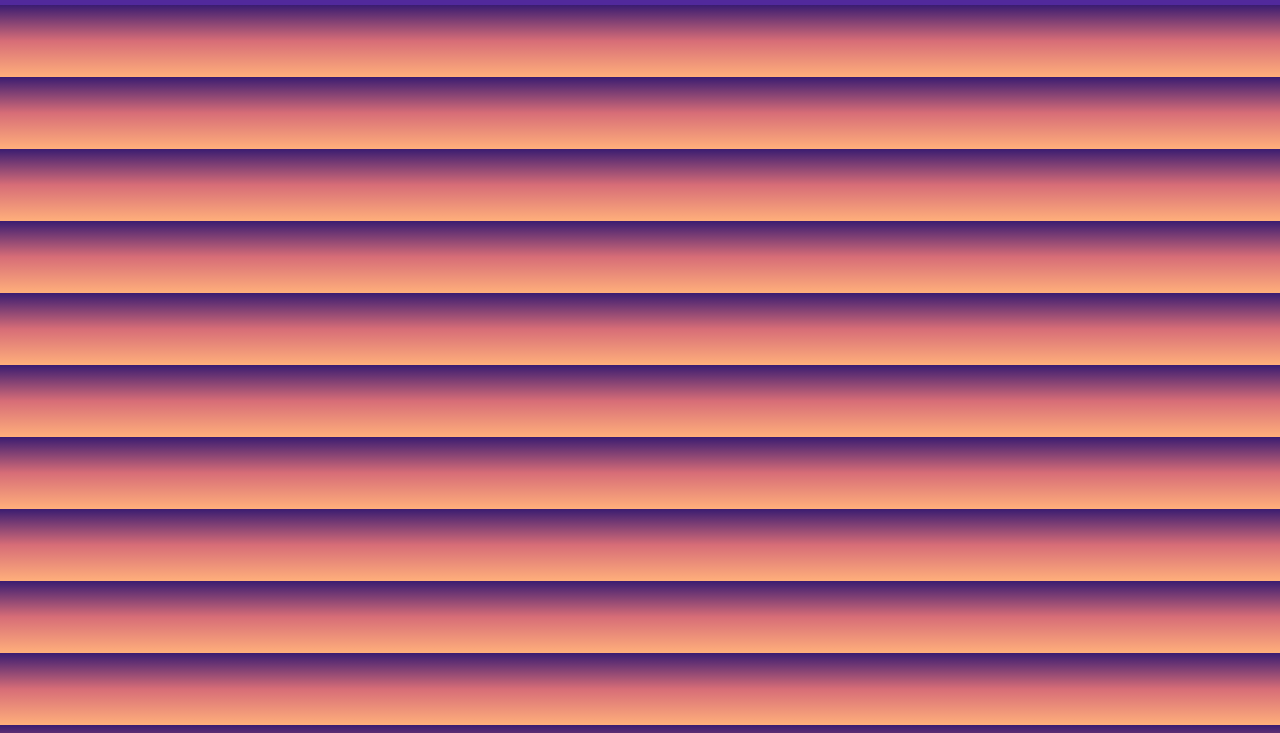
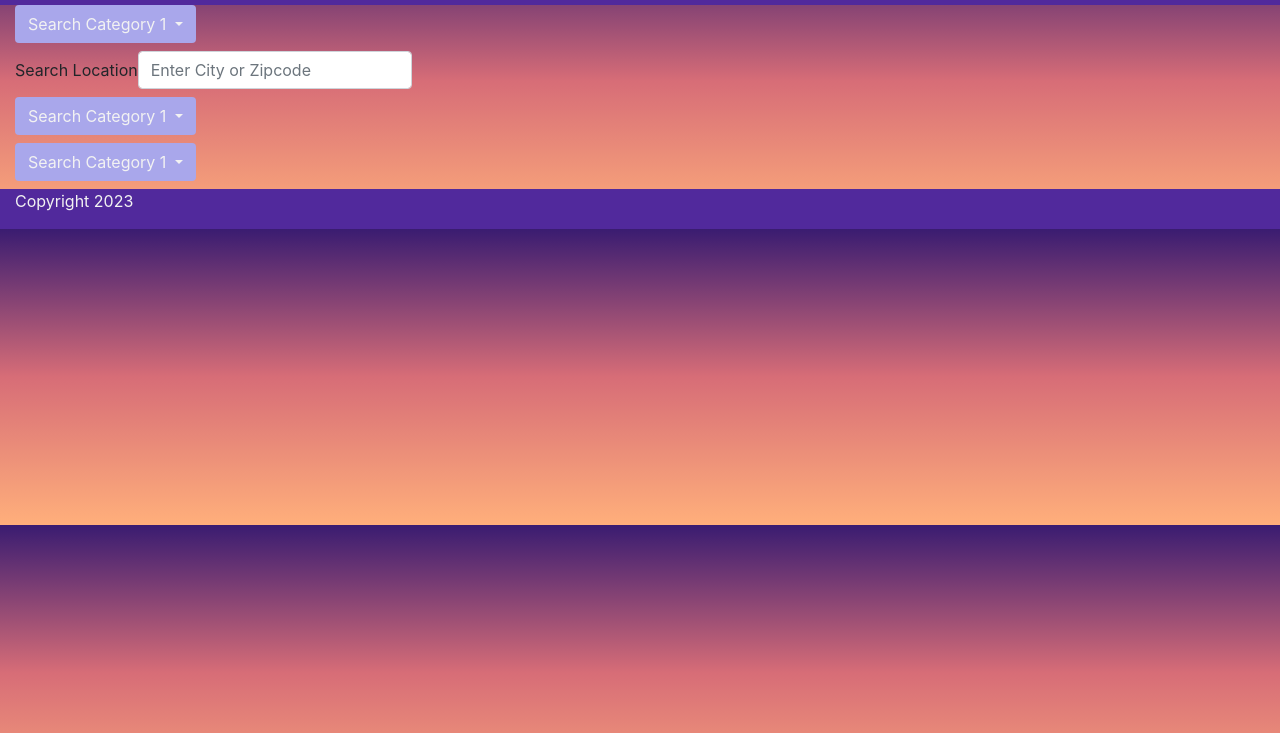
Before and after one commit to nKingchaos2284/fun-finder, a plain HTML site: page index.html in a window 1280 px wide. Shown: the part 67-800 px from the top of the page. Drawn offline with nearby package versions, Linux system fonts and the light colour scheme.

Commit message:
Added rough outline to Search area  with three dropdowns adn one text box, it is not fully implemented yet

```diff
--- a/assets/css/colors.css
+++ b/assets/css/colors.css
@@ -7,6 +7,7 @@
     --sunsetRed: #ea5768;
     --sunsetLightPurple: #a9a7eb;
     --sunsetDarkPurple: #7772b6;
+    --headerAndFooter: #51299c;
     --sunsetPink: #fb92b8;
     --light: #f2f2f2;
   }
@@ -32,6 +33,25 @@
 
   nav
   {
-    background: #51299c;
+    background: var(--headerAndFooter);
     color: var(--light);
   }
+
+  footer
+  {
+    color: var(--light);
+    background-color: var(--headerAndFooter);
+  }
+
+  .btn
+  {
+    /* temp colors for dropdown */
+    background-color: var(--sunsetDarkPurple);
+    color: var(--light);
+  }
+
+  .dropdown-toggle
+  {
+    background-color: var(--sunsetLightPurple);
+    color: var(--light);
+  }
--- a/assets/css/style.css
+++ b/assets/css/style.css
@@ -3,3 +3,16 @@
      align-self: right;
      display: flexbox;
 }
+
+footer
+{
+    align-content:center;
+    display: flexbox;
+    align-self: center;
+}
+
+.textSearch
+{
+    display: flexbox;
+    align-content:center;
+}
--- a/index.html
+++ b/index.html
@@ -44,10 +44,58 @@
       <!-- image goes here -->
     </div>
 
-    <div><!--drop down menus and text inputs in here--></div>
+    <div class="search form-inline">
+      <!--drop down menus and text inputs in here-->
+      <div class="container-fluid">
+
+        <!-- first dropdown box -->
+        <div class="dropdown form-group mb-2">
+          <button class="btn dropdown-toggle" type="button" id="dropdownMenuButton" data-toggle="dropdown" aria-haspopup="true" aria-expanded="false">
+            Search Category 1
+          </button>
+          <div class="dropdown-menu" aria-labelledby="dropdownMenuButton">
+            <a class="dropdown-item" href="#">test</a>
+            <a class="dropdown-item" href="#">test2</a>
+            <a class="dropdown-item" href="#">test4, 3 is no more</a>
+          </div>
+        </div>
+
+        <!-- Search box -->
+        <div class="form-group mb-2 textSearch">
+          <label for="">Search Location</label>
+          <input type="text" class="form-control" id="searchPlace"  placeholder="Enter City or Zipcode">
+
+        </div>
+
+        <!-- second dropdown box -->
+        <div class="form-group mb-2 dropdown">
+          <button class="btn dropdown-toggle" type="button" id="dropdownMenuButton" data-toggle="dropdown" aria-haspopup="true" aria-expanded="false">
+            Search Category 1
+          </button>
+          <div class="dropdown-menu" aria-labelledby="dropdownMenuButton">
+            <a class="dropdown-item" href="#">test</a>
+            <a class="dropdown-item" href="#">test2</a>
+            <a class="dropdown-item" href="#">test4, 3 is no more</a>
+          </div>
+        </div>
+
+        <!-- third dropdown box -->
+        <div class="form-group mb-2 dropdown">
+          <button class="btn dropdown-toggle" type="button" id="dropdownMenuButton" data-toggle="dropdown" aria-haspopup="true" aria-expanded="false">
+            Search Category 1
+          </button>
+          <div class="dropdown-menu" aria-labelledby="dropdownMenuButton">
+            <a class="dropdown-item" href="#">test</a>
+            <a class="dropdown-item" href="#">test2</a>
+            <a class="dropdown-item" href="#">test4, 3 is no more</a>
+          </div>
+        </div>
+      </div>
+    </div>
 
     <div>
       <!-- Results -->
+
     </div>
 
     <div>
@@ -56,6 +104,9 @@
 
     <footer>
       <!-- footer stuff goes in here-->
+      <p class="footer container-fluid">
+        Copyright 2023
+      </p>
     </footer>
 
     <!-- Optional JavaScript -->
```
